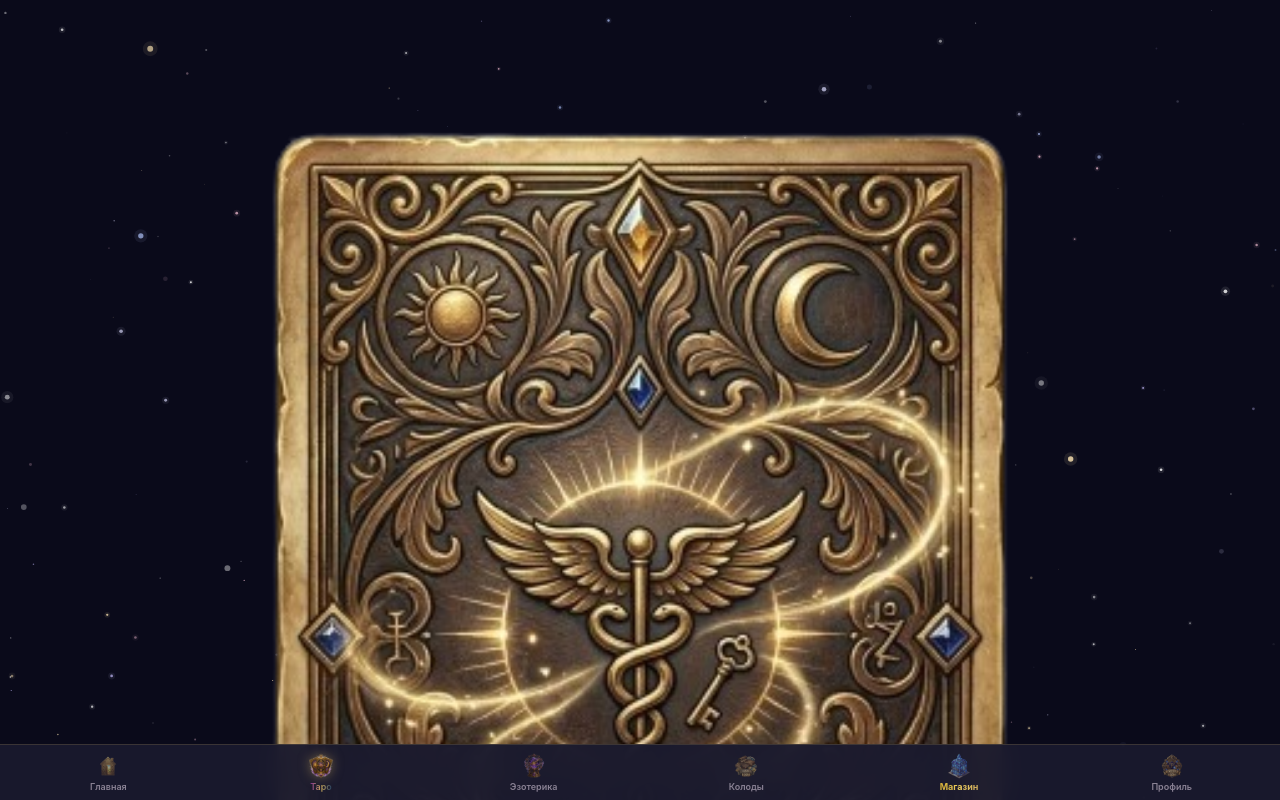
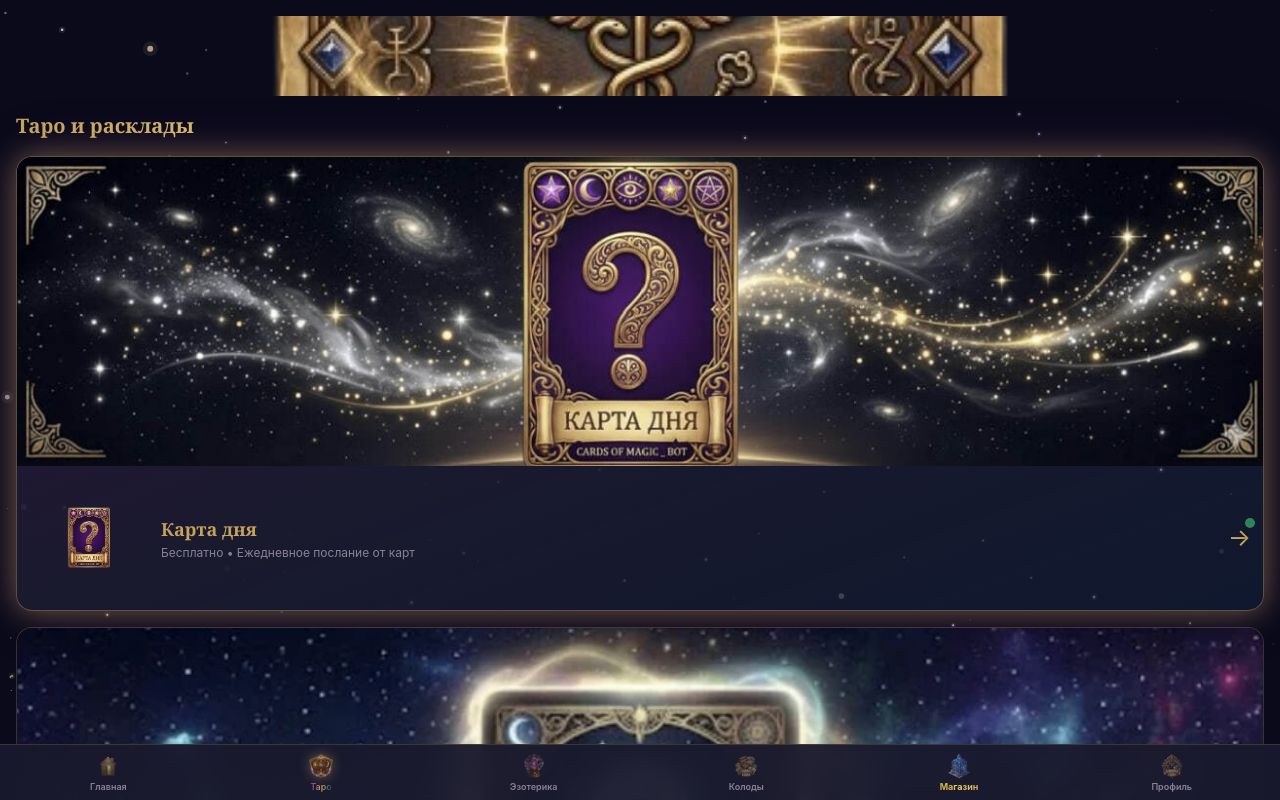
Before and after one commit to d1mambaway/tarot-ai-app, a Next.js app: page / in a window 1280 px wide. Both pictures are taken after a click on the button "Таро". Shown: the top 800 px of the page. Built offline with nearby package versions, Linux system fonts and the light colour scheme.

Commit message:
feat: 2x smaller section headers

```diff
--- a/src/components/layout/SpreadListScreen.tsx
+++ b/src/components/layout/SpreadListScreen.tsx
@@ -29,9 +29,9 @@ export default function SpreadListScreen({ category }: { category: SpreadCategor
 
   return (
     <div className="px-4 pt-4 pb-4 relative z-10">
-      {/* Category header image */}
+      {/* Category header image — half size */}
       <div className="mb-4 rounded-2xl overflow-hidden">
-        <img src={headerImage} alt={title} className="w-full h-auto block" />
+        <img src={headerImage} alt={title} className="w-full h-auto block" style={{ maxHeight: '80px', objectFit: 'cover' }} />
       </div>
 
       <h1 className="text-xl font-bold font-mystic text-gradient-gold mb-4">{title}</h1>
```
